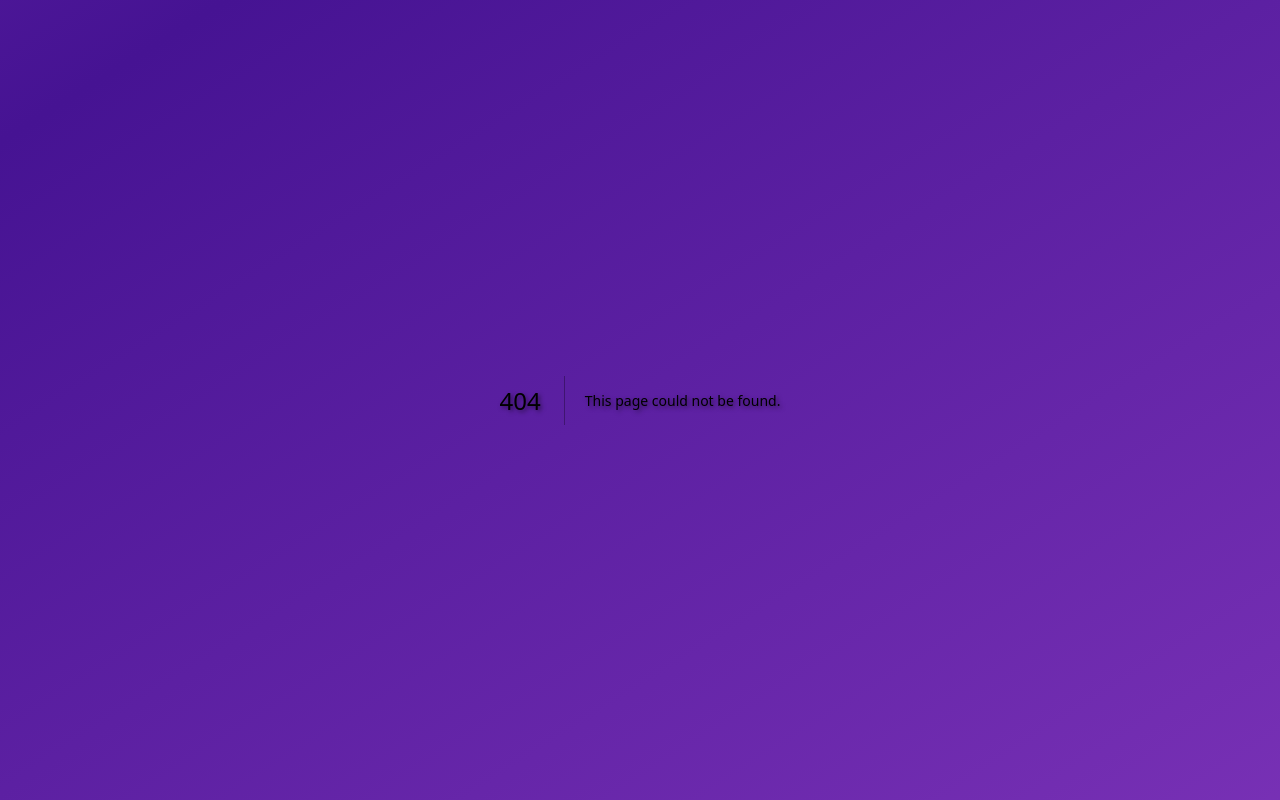
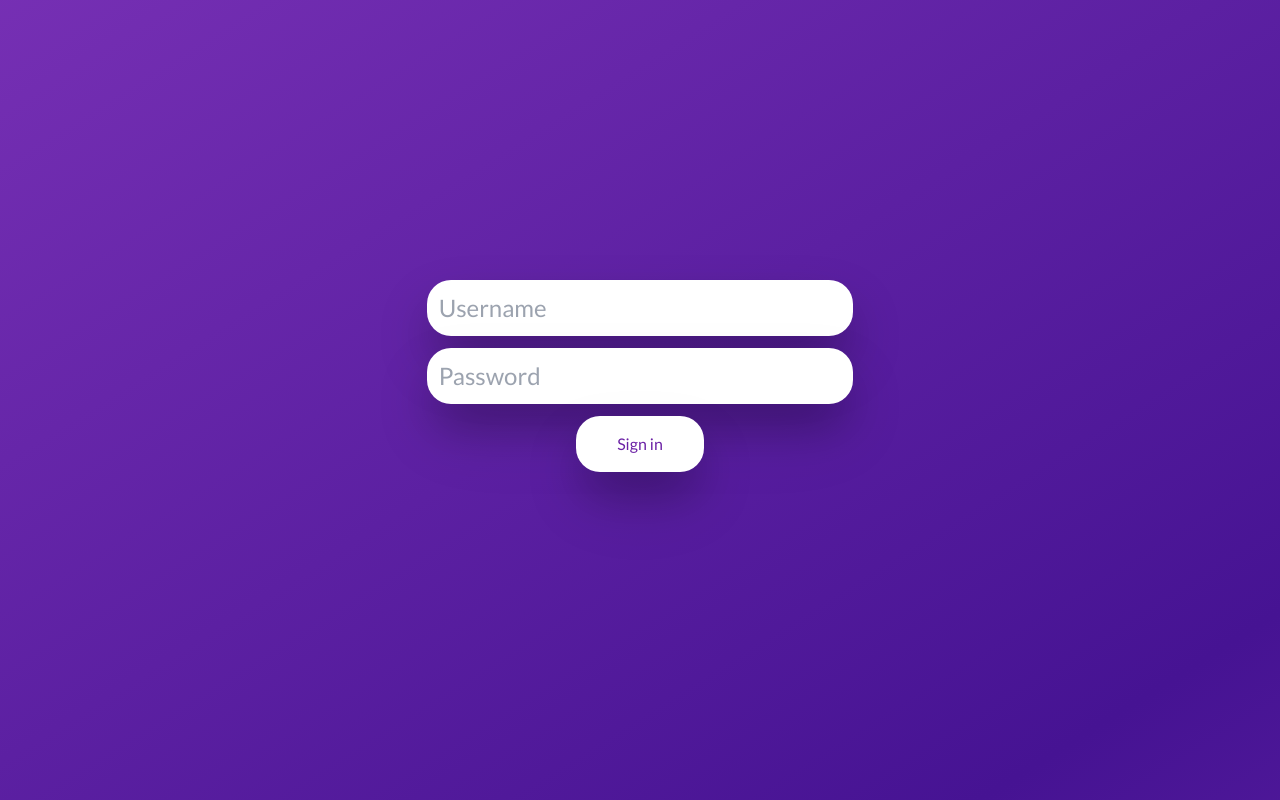
Before and after one commit to eugenechevski/PersonalPortfolio, a Next.js app: page /auth/credentials-signin in a window 1280 px wide. Before the commit this address had no page. Built offline with nearby package versions, Linux system fonts and the light colour scheme.

Commit message:
Adds the custom sign in page.

```diff
--- /dev/null
+++ b/src/app/auth/credentials-signin/page.tsx
@@ -0,0 +1,68 @@
+"use client";
+
+import { userNamePattern } from "@/lib/constants";
+import { signIn } from "next-auth/react";
+import { useState, type FormEvent } from "react";
+import Input from "@/components/Input";
+import Button from "@/components/Button";
+import { useRouter } from "next/navigation";
+
+
+export default function SignIn() {
+  const router = useRouter();
+
+  const [userName, setUserName] = useState("");
+  const [password, setPassword] = useState("");
+
+  const [error, setError] = useState("");
+
+  const handleSubmit = async (e: FormEvent) => {
+    e.preventDefault();
+
+    const res = await signIn("credentials", {
+      username: userName,
+      password,
+      callbackUrl: "/admin",
+      redirect: false,
+    });
+
+    console.log(res);
+
+    if (!res?.error) {
+      router.push('/admin');
+    } else {
+      setError("invalid email or password");
+    }
+  };
+
+  return (
+    <div className="w-screen h-screen flex justify-center items-center">
+      <form
+        onSubmit={handleSubmit}
+        className="flex flex-col items-center justify-center w-1/3 h-1/3 gap-3"
+      >
+        {error && <p className="text-red-500">{error}</p>}
+        <Input
+          type="text"
+          name="userName"
+          placeholder="Username"
+          value={userName}
+          onChange={(e) => setUserName(e.target.value)}
+          pattern={userNamePattern}
+          className="w-full"
+          required
+        />
+        <Input
+          className="w-full"
+          type="password"
+          name="password"
+          placeholder="Password"
+          value={password}
+          onChange={(e) => setPassword(e.target.value)}
+          required
+        />
+        <Button type="submit" textContent="Sign in" />
+      </form>
+    </div>
+  );
+}
```
